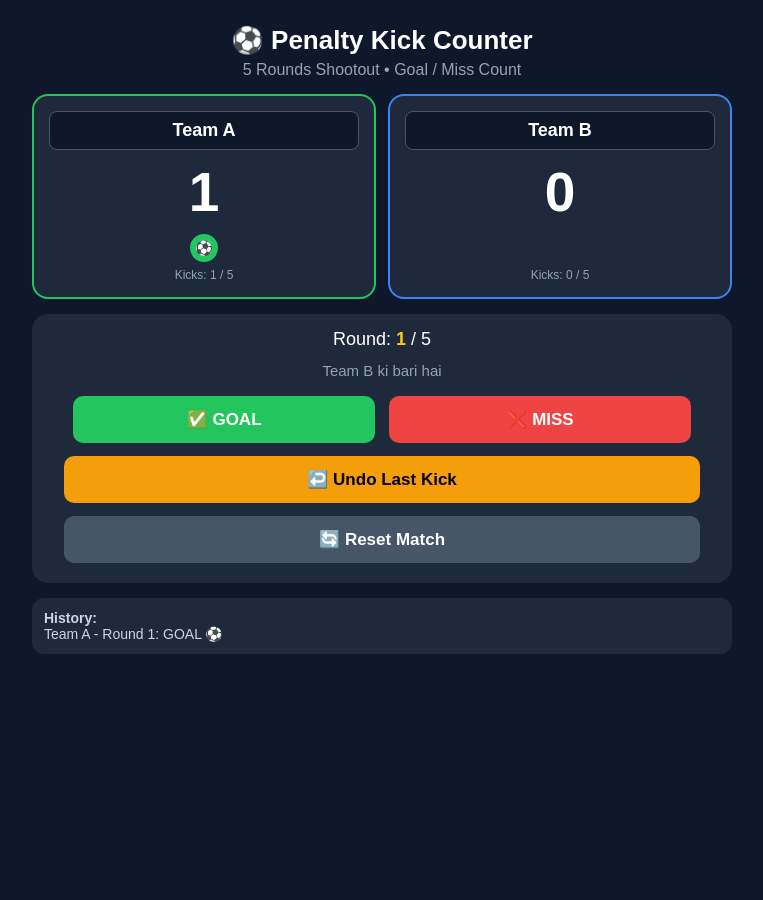
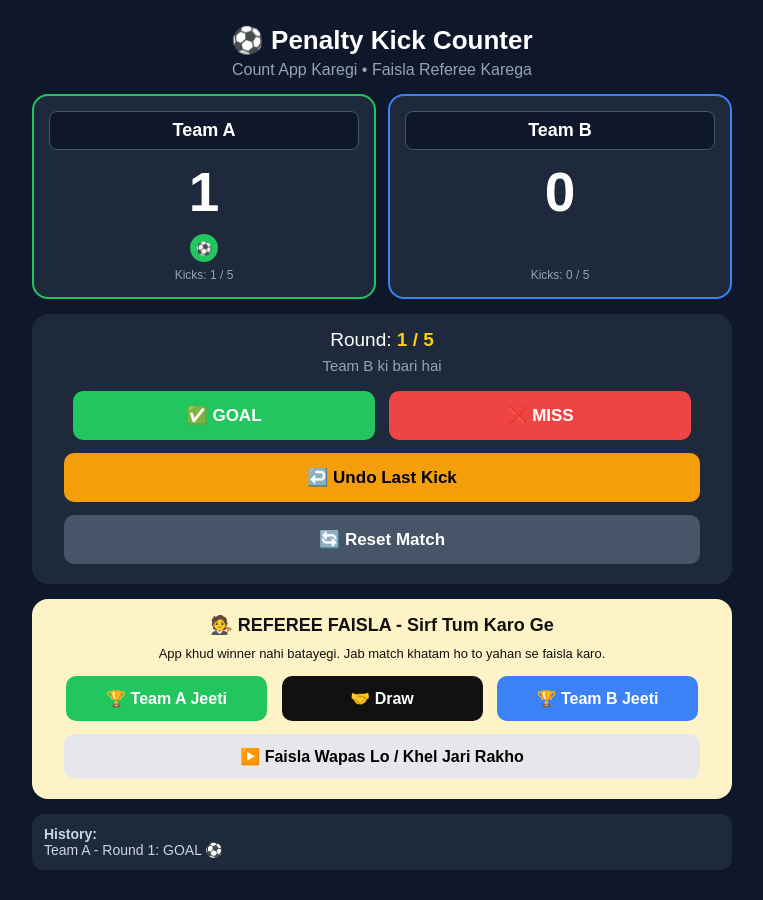
Before and after one commit to innocent-king/innocentking, a plain HTML site: page panalty.html in a window 1280 px wide. Both pictures are taken after a click on the button "✅ GOAL". Shown: the whole page, without its empty margins (258-1021 px from the left). Before the commit the page ends 800 px from the top, so only its background shows below. Drawn offline with Linux system fonts and the light colour scheme.

Commit message:
Update panalty.html

```diff
--- a/panalty.html
+++ b/panalty.html
@@ -3,7 +3,7 @@
 <head>
 <meta charset="UTF-8">
 <meta name="viewport" content="width=device-width, initial-scale=1.0">
-<title>Penalty Kick Counter</title>
+<title>Penalty Kick Counter - Referee Decision</title>
 <style>
   *{margin:0;padding:0;box-sizing:border-box;font-family:Arial,sans-serif}
   body{background:#0f172a;color:white;min-height:100vh;padding:15px}
@@ -16,18 +16,26 @@
   .team input{background:#0f172a;border:1px solid #475569;color:white;padding:8px;border-radius:8px;width:100%;text-align:center;font-size:18px;font-weight:bold;outline:none}
   .score{font-size:55px;font-weight:900;margin:10px 0}
   .dots{display:flex;justify-content:center;gap:6px;flex-wrap:wrap;min-height:28px}
-  .dot{width:28px;height:28px;border-radius:50%;background:#334155;display:flex;align-items:center;justify-content:center;font-size:14px}
+  .dot{width:28px;height:28px;border-radius:50%;background:#334155;display:flex;align-items:center;justify-content:center;font-size:13px}
   .dot.goal{background:#22c55e}
   .dot.miss{background:#ef4444}
+  .dot.sudden{border:2px solid #facc15}
   .controls{max-width:700px;margin:15px auto;background:#1e293b;padding:15px;border-radius:16px;text-align:center}
-  .round{font-size:18px;margin-bottom:12px}
+  .round{font-size:19px;margin-bottom:6px}
   .round b{color:#facc15}
+  .suddenBadge{display:none;background:#facc15;color:black;padding:4px 12px;border-radius:20px;font-size:13px;font-weight:bold;margin-bottom:8px}
   .turn{font-size:15px;color:#94a3b8;margin-bottom:12px}
-  .btn{padding:13px 18px;border:none;border-radius:10px;font-size:17px;font-weight:bold;cursor:pointer;margin:5px;width:45%}
+  .btn{padding:14px 18px;border:none;border-radius:10px;font-size:17px;font-weight:bold;cursor:pointer;margin:5px;width:45%}
   .goalBtn{background:#22c55e;color:white}
   .missBtn{background:#ef4444;color:white}
   .undoBtn{background:#f59e0b;color:black;width:95%;margin-top:8px}
   .resetBtn{background:#475569;color:white;width:95%;margin-top:8px}
+  .refBox{max-width:700px;margin:15px auto;background:#fef3c7;padding:15px;border-radius:16px;text-align:center;color:#111}
+  .refBox h3{margin-bottom:10px;font-size:18px}
+  .refBtn{padding:13px 12px;border:none;border-radius:10px;font-size:16px;font-weight:bold;cursor:pointer;margin:5px;width:30%}
+  .winA{background:#22c55e;color:white}
+  .winB{background:#3b82f6;color:white}
+  .drawBtn{background:#111;color:white}
   #winner{font-size:24px;font-weight:900;color:#facc15;margin-top:10px;display:none}
   .history{max-width:700px;margin:15px auto;background:#1e293b;padding:12px;border-radius:12px;font-size:14px;color:#cbd5e1}
 </style>
@@ -35,7 +43,7 @@
 <body>
 
 <h1>⚽ Penalty Kick Counter</h1>
-<p class="sub">5 Rounds Shootout • Goal / Miss Count</p>
+<p class="sub">Count App Karegi • Faisla Referee Karega</p>
 
 <div class="teams">
   <div class="team a">
@@ -53,7 +61,8 @@
 </div>
 
 <div class="controls">
-  <div class="round">Round: <b id="roundText">1</b> / 5</div>
+  <div class="round">Round: <b id="roundText">1 / 5</b></div>
+  <div class="suddenBadge" id="suddenBadge">🔥 SUDDEN DEATH - 5-5 Complete</div>
   <div class="turn" id="turnText">Team A ki bari hai</div>
   <button class="btn goalBtn" onclick="kick(true)">✅ GOAL</button>
   <button class="btn missBtn" onclick="kick(false)">❌ MISS</button>
@@ -61,6 +70,17 @@
   <button class="btn undoBtn" onclick="undo()">↩️ Undo Last Kick</button>
   <button class="btn resetBtn" onclick="resetGame()">🔄 Reset Match</button>
   <div id="winner"></div>
+</div>
+
+<!-- REFEREE DECISION BOX -->
+<div class="refBox">
+  <h3>🧑‍⚖️ REFEREE FAISLA - Sirf Tum Karo Ge</h3>
+  <p style="font-size:13px;margin-bottom:10px">App khud winner nahi batayegi. Jab match khatam ho to yahan se faisla karo.</p>
+  <button class="refBtn winA" onclick="refereeWin('A')">🏆 Team A Jeeti</button>
+  <button class="refBtn drawBtn" onclick="refereeWin('DRAW')">🤝 Draw</button>
+  <button class="refBtn winB" onclick="refereeWin('B')">🏆 Team B Jeeti</button>
+  <br>
+  <button class="refBtn" style="background:#e5e7eb;width:95%;margin-top:8px" onclick="continueGame()">▶️ Faisla Wapas Lo / Khel Jari Rakho</button>
 </div>
 
 <div class="history" id="history"><b>History:</b><br>Abhi koi kick nahi hui.</div>
@@ -72,69 +92,70 @@ let history = [];
 let turnA = true;
 let gameOver = false;
 
+function getNames(){
+  return {
+    a: document.getElementById('teamAName').value || 'Team A',
+    b: document.getElementById('teamBName').value || 'Team B'
+  };
+}
+
 function updateUI(){
+  let {a:nameA, b:nameB} = getNames();
   let scoreA = kicksA.filter(x=>x).length;
   let scoreB = kicksB.filter(x=>x).length;
   document.getElementById('scoreA').innerText = scoreA;
   document.getElementById('scoreB').innerText = scoreB;
-  document.getElementById('dotsA').innerHTML = kicksA.map(x=>`<div class="dot ${x?'goal':'miss'}">${x?'⚽':'✕'}</div>`).join('');
-  document.getElementById('dotsB').innerHTML = kicksB.map(x=>`<div class="dot ${x?'goal':'miss'}">${x?'⚽':'✕'}</div>`).join('');
-  document.getElementById('takenA').innerText = `Kicks: ${kicksA.length} / 5`;
-  document.getElementById('takenB').innerText = `Kicks: ${kicksB.length} / 5`;
 
-  let round = Math.max(kicksA.length, kicksB.length);
-  if(round===0) round=1;
-  if(round>5) round=5;
-  document.getElementById('roundText').innerText = round;
+  document.getElementById('dotsA').innerHTML = kicksA.map((x,i)=>`<div class="dot ${x?'goal':'miss'} ${i>=5?'sudden':''}">${x?'⚽':'✕'}</div>`).join('');
+  document.getElementById('dotsB').innerHTML = kicksB.map((x,i)=>`<div class="dot ${x?'goal':'miss'} ${i>=5?'sudden':''}">${x?'⚽':'✕'}</div>`).join('');
 
-  let nameA = document.getElementById('teamAName').value || 'Team A';
-  let nameB = document.getElementById('teamBName').value || 'Team B';
+  if(kicksA.length <= 5) document.getElementById('takenA').innerText = `Kicks: ${kicksA.length} / 5`;
+  else document.getElementById('takenA').innerText = `Kicks: ${kicksA.length} (Sudden Death)`;
+  if(kicksB.length <= 5) document.getElementById('takenB').innerText = `Kicks: ${kicksB.length} / 5`;
+  else document.getElementById('takenB').innerText = `Kicks: ${kicksB.length} (Sudden Death)`;
+
+  // Round display
+  let roundDisplay = document.getElementById('roundText');
+  if(kicksA.length >= 5 && kicksB.length >= 5){
+    let r = Math.max(kicksA.length, kicksB.length);
+    if(kicksA.length === kicksB.length) r = r + 1;
+    roundDisplay.innerText = r + ' (Sudden Death)';
+  } else {
+    let r = Math.max(kicksA.length, kicksB.length);
+    if(kicksA.length > kicksB.length) r = kicksA.length;
+    else if(kicksA.length === kicksB.length && kicksA.length>0) r = kicksA.length + 1;
+    if(r < 1) r = 1;
+    if(r > 5) r = 5;
+    roundDisplay.innerText = r + ' / 5';
+  }
+
+  let isSudden = kicksA.length >= 5 && kicksB.length >= 5;
+  document.getElementById('suddenBadge').style.display = isSudden && !gameOver ? 'inline-block' : 'none';
 
   if(gameOver){
-    document.getElementById('turnText').innerText = 'Match Khatam!';
+    document.getElementById('turnText').innerText = 'Match Khatam - Referee ka Faisla Aa Gaya';
   } else {
-    document.getElementById('turnText').innerText = (turnA ? nameA : nameB) + ' ki bari hai';
-  }
-
-  // Check winner after 5-5
-  if(kicksA.length===5 && kicksB.length===5){
-    gameOver = true;
-    let w = document.getElementById('winner');
-    w.style.display='block';
-    if(scoreA>scoreB) w.innerText = `🏆 ${nameA} Jeet Gaya! ${scoreA} - ${scoreB}`;
-    else if(scoreB>scoreA) w.innerText = `🏆 ${nameB} Jeet Gaya! ${scoreB} - ${scoreA}`;
-    else w.innerText = `🤝 Draw! Sudden Death - Agli Kick Faisla Karegi`;
-    if(scoreA===scoreB){
-      gameOver=false;
-      document.getElementById('turnText').innerText = 'Sudden Death! ' + (turnA ? nameA : nameB) + ' ki bari';
-    }
-  } else {
-    document.getElementById('winner').style.display='none';
-  }
-
-  // Sudden death check
-  if(kicksA.length>5 && kicksB.length>5 && kicksA.length===kicksB.length){
-    if(scoreA!==scoreB){
-      gameOver=true;
-      let w=document.getElementById('winner');
-      w.style.display='block';
-      w.innerText = scoreA>scoreB ? `🏆 ${nameA} Jeet Gaya!` : `🏆 ${nameB} Jeet Gaya!`;
-    }
+    if(isSudden) document.getElementById('turnText').innerText = 'Sudden Death! ' + (turnA ? nameA : nameB) + ' ki bari hai';
+    else document.getElementById('turnText').innerText = (turnA ? nameA : nameB) + ' ki bari hai';
   }
 
   document.getElementById('history').innerHTML = '<b>History:</b><br>' + (history.length? history.join('<br>') : 'Abhi koi kick nahi hui.');
 }
 
 function kick(isGoal){
-  if(gameOver) return;
-  let nameA = document.getElementById('teamAName').value || 'Team A';
-  let nameB = document.getElementById('teamBName').value || 'Team B';
+  if(gameOver){
+    alert('Match khatam hai! Agar aur kicks karni hain to "Khel Jari Rakho" dabao.');
+    return;
+  }
+  let {a:nameA, b:nameB} = getNames();
   if(turnA){
     kicksA.push(isGoal);
-    history.unshift(`${nameA} - Round ${kicksA.length}: ${isGoal?'GOAL ⚽':'MISS ❌'}`);
+    let tag = kicksA.length > 5 ? ' [Sudden Death]' : '';
+    history.unshift(`${nameA} - Round ${kicksA.length}${tag}: ${isGoal?'GOAL ⚽':'MISS ❌'}`);
   } else {
     kicksB.push(isGoal);
-    history.unshift(`${nameB} - Round ${kicksB.length}: ${isGoal?'GOAL ⚽':'MISS ❌'}`);
+    let tag = kicksB.length > 5 ? ' [Sudden Death]' : '';
+    history.unshift(`${nameB} - Round ${kicksB.length}${tag}: ${isGoal?'GOAL ⚽':'MISS ❌'}`);
   }
   turnA = !turnA;
   updateUI();
@@ -142,15 +163,10 @@ function kick(isGoal){
 
 function undo(){
   if(history.length===0) return;
+  // Agar game over tha to undo karne se khel khul jayega
   gameOver=false;
   document.getElementById('winner').style.display='none';
-  // Last kick was opposite of current turn
-  if(!turnA){
-    // last was A
-    kicksA.pop();
-  } else {
-    kicksB.pop();
-  }
+  if(!turnA){ kicksA.pop(); } else { kicksB.pop(); }
   history.shift();
   turnA = !turnA;
   updateUI();
@@ -162,6 +178,26 @@ function resetGame(){
   updateUI();
 }
 
+// REFEREE FAISLA
+function refereeWin(who){
+  let {a:nameA, b:nameB} = getNames();
+  let scoreA = kicksA.filter(x=>x).length;
+  let scoreB = kicksB.filter(x=>x).length;
+  gameOver = true;
+  let w = document.getElementById('winner');
+  w.style.display='block';
+  if(who==='A') w.innerText = `🏆 REFEREE FAISLA: ${nameA} Jeet Gaya! ${scoreA} - ${scoreB}`;
+  else if(who==='B') w.innerText = `🏆 REFEREE FAISLA: ${nameB} Jeet Gaya! ${scoreB} - ${scoreA}`;
+  else w.innerText = `🤝 REFEREE FAISLA: Draw! ${scoreA} - ${scoreB}`;
+  updateUI();
+}
+
+function continueGame(){
+  gameOver=false;
+  document.getElementById('winner').style.display='none';
+  updateUI();
+}
+
 updateUI();
 </script>
 </body>
```
